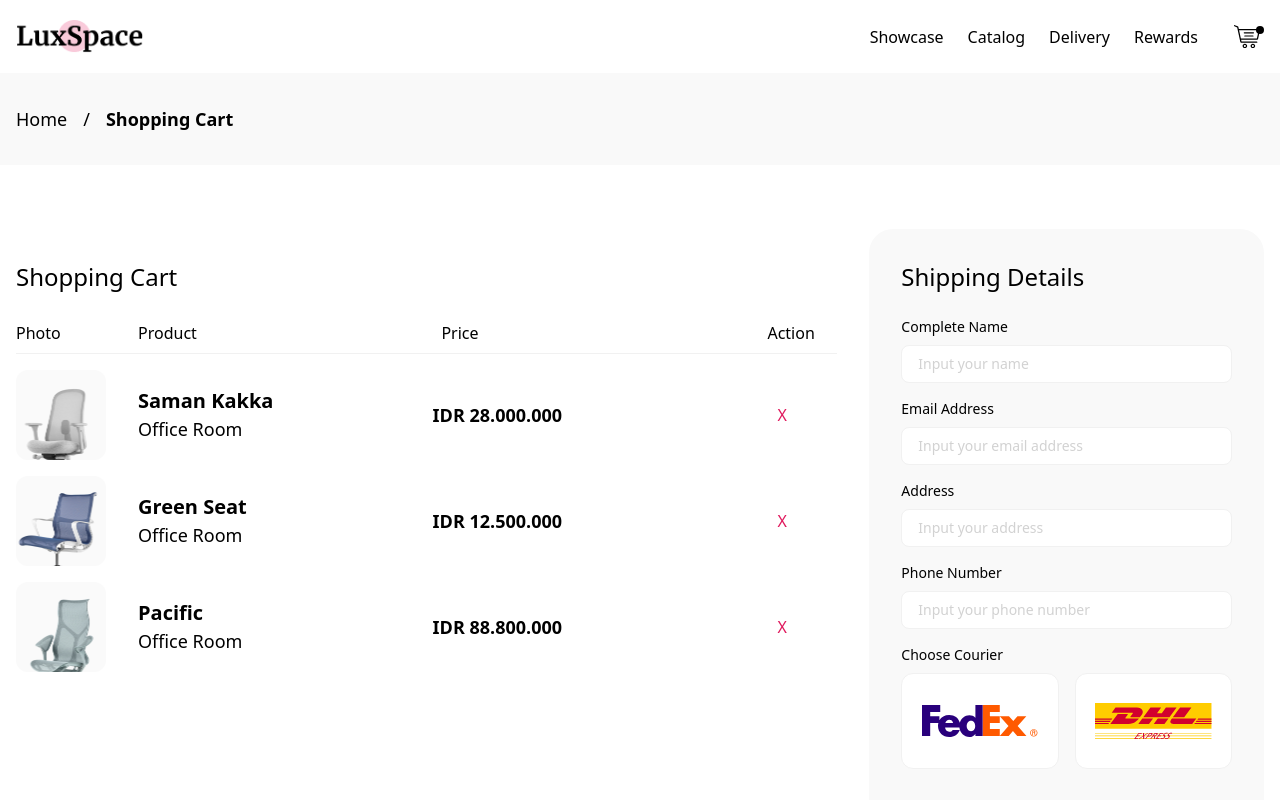
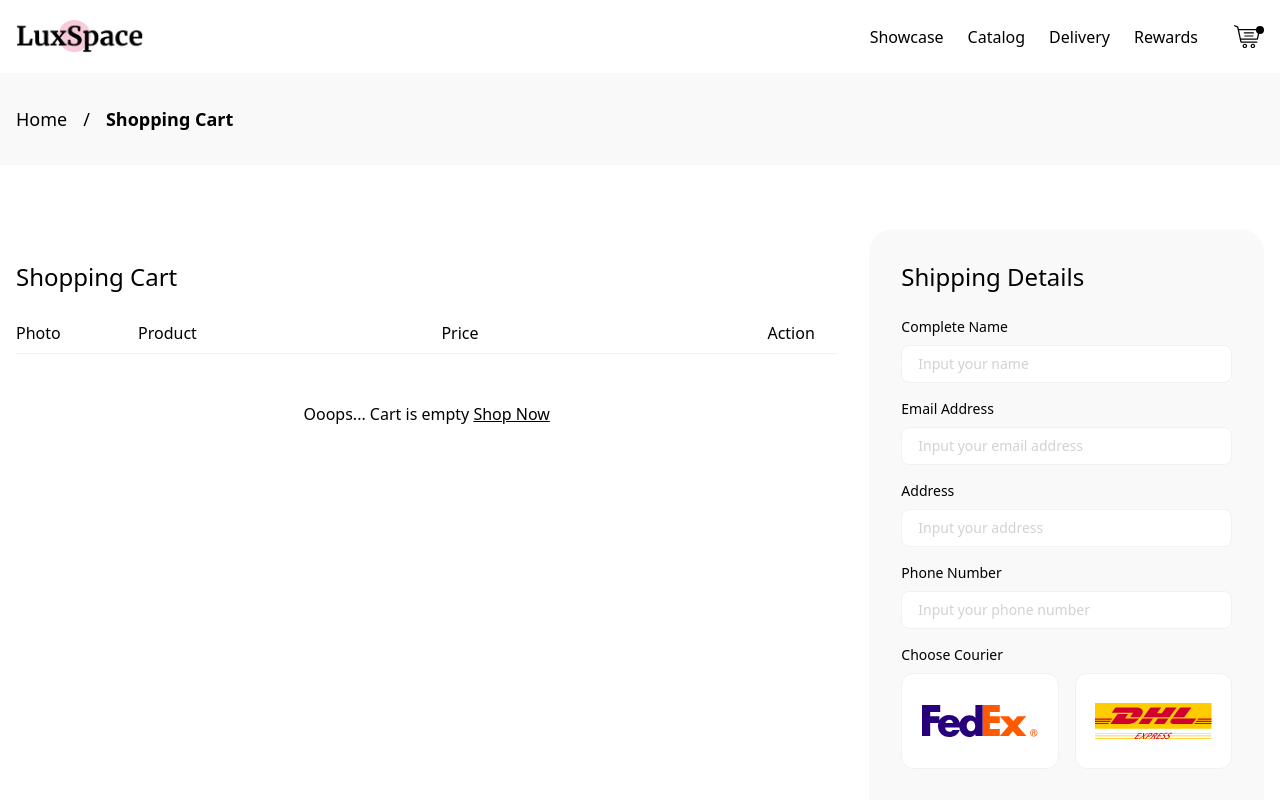
Before and after one commit to AndyNotfound/Luxspace, a React (Create React App) app: page /cart in a window 1280 px wide. Shown: the top 800 px of the page. Built offline with nearby package versions, Linux system fonts and the light colour scheme; the HTML template or start-up script is replaced by a standard one.

Commit message:
Add: hmtl to react for the Cart page

```diff
--- a/src/helpers/hooks/useGlobalContext.js
+++ b/src/helpers/hooks/useGlobalContext.js
@@ -3,6 +3,7 @@ import React, { createContext, useContext, useReducer } from "react";
 const Context = createContext();
 
 const initialState = {
+  cart: {},
 };
 
 export function useGlobalContext() {
@@ -29,6 +30,19 @@ function Reducer(state, action) {
               [action.item.id]: action.item,
             },
       };
+    case "REMOVE_FROM_CART":
+      console.log(state, action);
+      console.log("Hai");
+      return {
+        ...state,
+        cart: Object.keys(state.cart)
+          .filter((key) => +key !== action.id)
+          .reduce((acc, key) => {
+            const item = state.cart[key];
+            acc[item.id] = item;
+            return acc;
+          }, {}),
+      };
 
     default: {
       throw new Error(`Unhandled action type ${action.type}`);
--- a/src/parts/Cart/Checkout.js
+++ b/src/parts/Cart/Checkout.js
@@ -1,6 +1,11 @@
 import React from "react";
+import { useGlobalContext } from "../../helpers/hooks/useGlobalContext";
+import { Link } from "react-router-dom";
 
 export default function Checkout() {
+  const { state, dispatch } = useGlobalContext();
+
+  console.log(Object.values(state.cart));
   return (
     <div className="w-full px-4 mb-4 md:w-8/12 md:mb-0" id="shopping-cart">
       <div className="flex flex-start mb-4 mt-8 pb-3 border-b border-gray-200 md:border-b-0">
@@ -32,13 +37,16 @@ export default function Checkout() {
         </div>
       </div>
 
-      <p id="cart-empty" className="hidden text-center py-8">
-        Ooops... Cart is empty
-        <a href="details.html" className="underline">
+      {Object.values(state.cart).length === 0 ? (
+        <p id="cart-empty" className="text-center py-8">
+          Ooops... Cart is empty{" "}
+          <Link to="/" className="underline">
             Shop Now
-        </a>
+          </Link>
         </p>
-
+      ) : (
+        Object.values(state.cart).map((item) => {
+          return (
             <div
               className="flex flex-start flex-wrap items-center mb-4 -mx-4"
               data-row="1"
@@ -46,8 +54,8 @@ export default function Checkout() {
               <div className="px-4 flex-none">
                 <div className="" style={{ width: 90, height: 90 }}>
                   <img
-              src="/images/content/chair-1.png"
-              alt="chair-1"
+                    src={item.imgUrls[0]}
+                    alt={item.title}
                     className="object-cover rounded-xl w-full h-full"
                   />
                 </div>
@@ -55,22 +63,29 @@ export default function Checkout() {
               <div className="px-4 w-auto flex-1 md:w-5/12">
                 <div className="">
                   <h6 className="font-semibold text-lg md:text-xl leading-8">
-              Saman Kakka
+                    {item.title}
                   </h6>
-            <span className="text-sm md:text-lg">Office Room</span>
+                  <span className="text-sm md:text-lg">
+                    {item.category.title}
+                  </span>
                   <h6 className="font-semibold text-base md:text-lg block md:hidden">
-              IDR 28.000.000
+                    {`IDR ${item.price.toLocaleString("id-ID")}`}
                   </h6>
                 </div>
               </div>
               <div className="px-4 w-auto flex-none md:flex-1 md:w-5/12 hidden md:block">
                 <div className="">
-            <h6 className="font-semibold text-lg">IDR 28.000.000</h6>
+                  <h6 className="font-semibold text-lg">{`IDR ${item.price.toLocaleString(
+                    "id-ID"
+                  )}`}</h6>
                 </div>
               </div>
               <div className="px-4 w-2/12">
                 <div className="text-center">
                   <button
+                    onClick={() =>
+                      dispatch({ type: "REMOVE_FROM_CART", id: item.id })
+                    }
                     data-delete-item="1"
                     className="text-red-600 border-none focus:outline-none px-3 py-1"
                   >
@@ -79,88 +94,9 @@ export default function Checkout() {
                 </div>
               </div>
             </div>
-
-      <div
-        className="flex flex-start flex-wrap items-center mb-4 -mx-4"
-        data-row="2"
-      >
-        <div className="px-4 flex-none">
-          <div className="" style={{ width: 90, height: 90 }}>
-            <img
-              src="/images/content/chair-2.png"
-              alt="chair-2"
-              className="object-cover rounded-xl w-full h-full"
-            />
-          </div>
-        </div>
-        <div className="px-4 w-auto flex-1 md:w-5/12">
-          <div className="">
-            <h6 className="font-semibold text-lg md:text-xl leading-8">
-              Green Seat
-            </h6>
-            <span className="text-sm md:text-lg">Office Room</span>
-            <h6 className="font-semibold text-base md:text-lg block md:hidden">
-              IDR 28.000.000
-            </h6>
-          </div>
-        </div>
-        <div className="px-4 w-auto flex-none md:flex-1 md:w-5/12 hidden md:block">
-          <div className="">
-            <h6 className="font-semibold text-lg">IDR 12.500.000</h6>
-          </div>
-        </div>
-        <div className="px-4 w-2/12">
-          <div className="text-center">
-            <button
-              data-delete-item="2"
-              className="text-red-600 border-none focus:outline-none px-3 py-1"
-            >
-              X
-            </button>
-          </div>
-        </div>
-      </div>
-
-      <div
-        className="flex flex-start flex-wrap items-center mb-4 -mx-4"
-        data-row="3"
-      >
-        <div className="px-4 flex-none">
-          <div className="" style={{ width: 90, height: 90 }}>
-            <img
-              src="/images/content/chair-3.png"
-              alt="chair-3"
-              className="object-cover rounded-xl w-full h-full"
-            />
-          </div>
-        </div>
-        <div className="px-4 w-auto flex-1 md:w-5/12">
-          <div className="">
-            <h6 className="font-semibold text-lg md:text-xl leading-8">
-              Pacific
-            </h6>
-            <span className="text-sm md:text-lg">Office Room</span>
-            <h6 className="font-semibold text-base md:text-lg block md:hidden">
-              IDR 28.000.000
-            </h6>
-          </div>
-        </div>
-        <div className="px-4 w-auto flex-none md:flex-1 md:w-5/12 hidden md:block">
-          <div className="">
-            <h6 className="font-semibold text-lg">IDR 88.800.000</h6>
-          </div>
-        </div>
-        <div className="px-4 w-2/12">
-          <div className="text-center">
-            <button
-              data-delete-item="3"
-              className="text-red-600 border-none focus:outline-none px-3 py-1"
-            >
-              X
-            </button>
-          </div>
-        </div>
-      </div>
+          );
+        })
+      )}
     </div>
   );
 }
```
Lines whose indentation alone changed are shown as unchanged.
